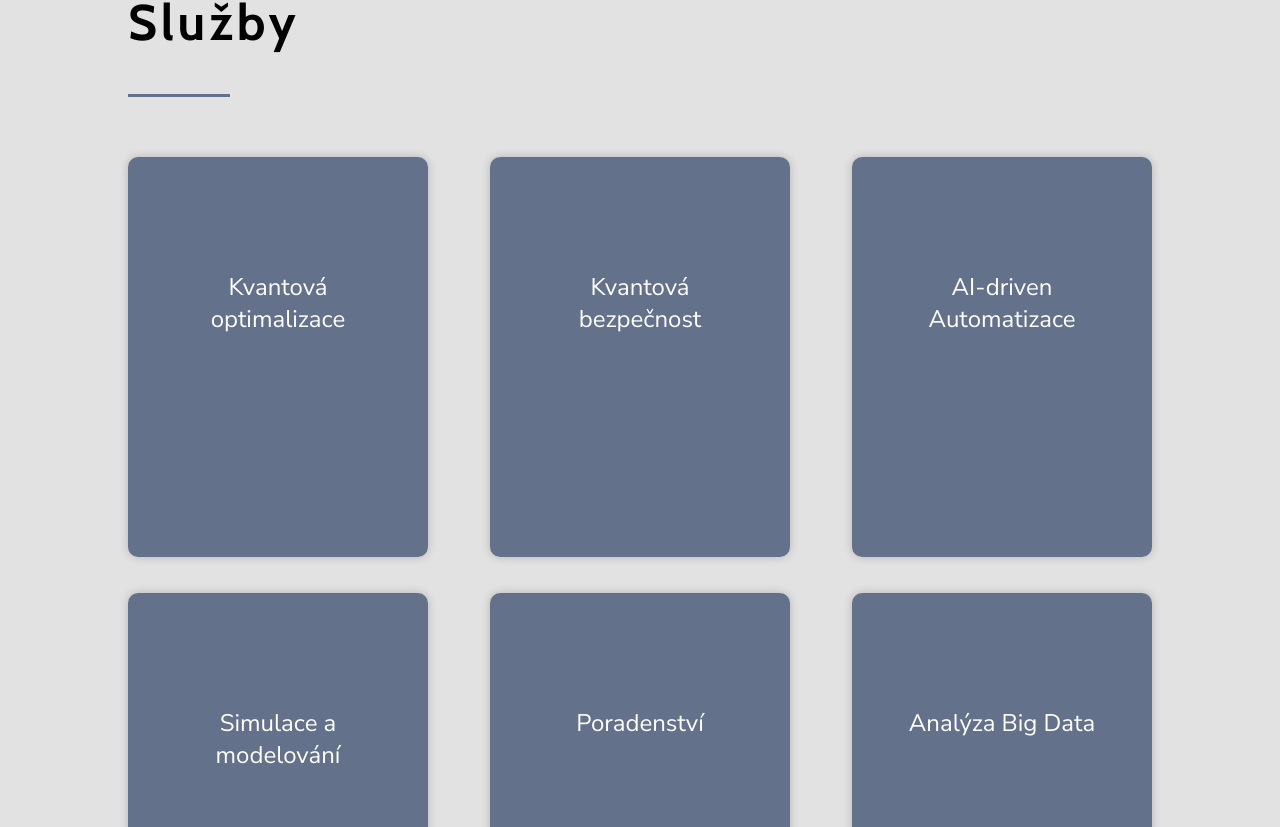
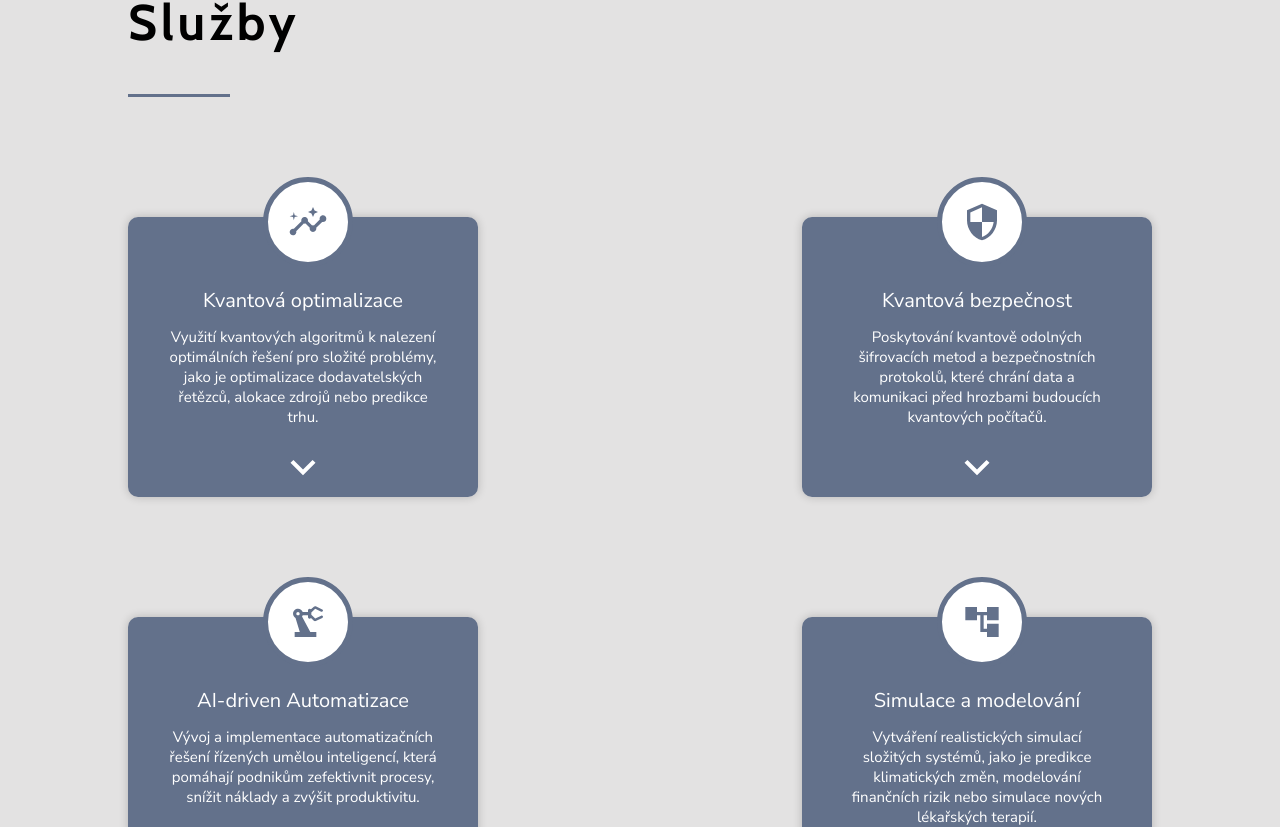
Before and after one commit to terichudejova/quantum-byte-solutions, a React (Vite) app: page / in a window 1280 px wide. Shown: the part 1221-2048 px from the top of the page. Built offline with nearby package versions, Linux system fonts and the light colour scheme.

Commit message:
finish services cards - add icons, finish animation

```diff
--- a/src/App.jsx
+++ b/src/App.jsx
@@ -7,6 +7,11 @@ import SettingsIcon from '@mui/icons-material/Settings';
 import SecurityIcon from '@mui/icons-material/Security';
 import GroupsIcon from '@mui/icons-material/Groups';
 import ServiceCard from './ServiceCard';
+import InsightsIcon from '@mui/icons-material/Insights';
+import PrecisionManufacturingIcon from '@mui/icons-material/PrecisionManufacturing';
+import AccountTreeIcon from '@mui/icons-material/AccountTree';
+import AutoStoriesIcon from '@mui/icons-material/AutoStories';
+import HubIcon from '@mui/icons-material/Hub';
 
 function App() {
 
@@ -77,12 +82,12 @@ function App() {
             <h2>Služby</h2>
             <div className='line'></div>
             <div className='bigCard'>
-              <ServiceCard serviceTitle={"Kvantová optimalizace"} serviceDescription={"Využití kvantových algoritmů k nalezení optimálních řešení pro složité problémy, jako je optimalizace dodavatelských řetězců, alokace zdrojů nebo predikce trhu. S kvantovou optimalizací dokážeme rychle a efektivně řešit náročné úkoly, které klasickým algoritmům trvají neúměrně dlouho. Pomáháme firmám dosáhnout lepších výsledků v oblastech, jako je logistika, plánování zdrojů nebo analýza trhu."} />
-              <ServiceCard serviceTitle={"Kvantová bezpečnost"}  serviceDescription={"Poskytování kvantově odolných šifrovacích metod a bezpečnostních protokolů, které chrání data a komunikaci před hrozbami budoucích kvantových počítačů. Zabezpečujeme vaše data a komunikaci pomocí technologií odolných vůči budoucím kvantovým útokům, abychom zajistili jejich bezpečnost i v nadcházejících letech."}/>
-              <ServiceCard serviceTitle={"AI-driven Automatizace"} serviceDescription={"Vývoj a implementace automatizačních řešení řízených umělou inteligencí, která pomáhají podnikům zefektivnit procesy, snížit náklady a zvýšit produktivitu. Naše automatizační řešení využívají umělou inteligenci k automatizaci rutinních procesů, což firmám umožňuje šetřit čas, minimalizovat chyby a soustředit se na strategické úkoly."}/>
-              <ServiceCard serviceTitle={"Simulace a modelování"} serviceDescription={"Vytváření realistických simulací složitých systémů, jako je predikce klimatických změn, modelování finančních rizik nebo simulace nových lékařských terapií. Naše simulace vám umožní přesně modelovat a předvídat chování komplexních systémů, což pomáhá při rozhodování a minimalizaci rizik v různých oblastech."}/>
-              <ServiceCard serviceTitle={"Poradenství"} serviceDescription={"Pomoc firmám při přechodu na kvantové technologie a jejich integraci do stávajících IT infrastruktur. Nabízíme odborné poradenství pro firmy, které chtějí využít potenciál kvantových technologií. Pomůžeme vám s jejich nasazením a integrací do vašich současných systémů."}/>
-              <ServiceCard serviceTitle={"Analýza Big Data"} serviceDescription={"Zpracování rozsáhlých datových sad pro získání klíčových obchodních informací. Využíváme pokročilé nástroje k odhalení skrytých vzorů a trendů, které podporují strategická rozhodnutí v oblastech jako marketing, finance a operace."}/>
+              <ServiceCard icon={<InsightsIcon style={{ fontSize: 40 }} />} serviceTitle={"Kvantová optimalizace"} serviceDescriptionFront={"Využití kvantových algoritmů k nalezení optimálních řešení pro složité problémy, jako je optimalizace dodavatelských řetězců, alokace zdrojů nebo predikce trhu."} serviceDescriptionBack={"S kvantovou optimalizací dokážeme rychle a efektivně řešit náročné úkoly, které klasickým algoritmům trvají neúměrně dlouho. Pomáháme firmám dosáhnout lepších výsledků v oblastech, jako je logistika, plánování zdrojů nebo analýza trhu."} />
+              <ServiceCard icon={<SecurityIcon style={{ fontSize: 40 }} />} serviceTitle={"Kvantová bezpečnost"}  serviceDescriptionFront={"Poskytování kvantově odolných šifrovacích metod a bezpečnostních protokolů, které chrání data a komunikaci před hrozbami budoucích kvantových počítačů."} serviceDescriptionBack={"Zabezpečujeme vaše data a komunikaci pomocí technologií odolných vůči budoucím kvantovým útokům, abychom zajistili jejich bezpečnost i v nadcházejících letech."}/>
+              <ServiceCard icon={<PrecisionManufacturingIcon style={{ fontSize: 40 }} />} serviceTitle={"AI-driven Automatizace"} serviceDescriptionFront={"Vývoj a implementace automatizačních řešení řízených umělou inteligencí, která pomáhají podnikům zefektivnit procesy, snížit náklady a zvýšit produktivitu."} serviceDescriptionBack={"Naše automatizační řešení využívají umělou inteligenci k automatizaci rutinních procesů, což firmám umožňuje šetřit čas, minimalizovat chyby a soustředit se na strategické úkoly."}/>
+              <ServiceCard icon={<AccountTreeIcon style={{ fontSize: 40 }} />} serviceTitle={"Simulace a modelování"} serviceDescriptionFront={"Vytváření realistických simulací složitých systémů, jako je predikce klimatických změn, modelování finančních rizik nebo simulace nových lékařských terapií."} serviceDescriptionBack={"Naše simulace vám umožní přesně modelovat a předvídat chování komplexních systémů, což pomáhá při rozhodování a minimalizaci rizik v různých oblastech."}/>
+              <ServiceCard icon={<AutoStoriesIcon style={{ fontSize: 40 }} />} serviceTitle={"Poradenství"} serviceDescriptionFront={"Pomoc firmám při přechodu na kvantové technologie a jejich integraci do stávajících IT infrastruktur."} serviceDescriptionBack={"Nabízíme odborné poradenství pro firmy, které chtějí využít potenciál kvantových technologií. Pomůžeme vám s jejich nasazením a integrací do vašich současných systémů."}/>
+              <ServiceCard icon={<HubIcon style={{ fontSize: 40 }} />} serviceTitle={"Analýza Big Data"} serviceDescriptionFront={"Zpracování rozsáhlých datových sad pro získání klíčových obchodních informací."} serviceDescriptionBack={"Využíváme pokročilé nástroje k odhalení skrytých vzorů a trendů, které podporují strategická rozhodnutí v oblastech jako marketing, finance a operace."}/>
             </div>
           </div>
         </div>
--- a/src/ServiceCard.css
+++ b/src/ServiceCard.css
@@ -1,12 +1,13 @@
 
 .serviceCard {
-    width: 30rem;
-    height: 40rem;
+    width: 35rem;
+    height: 28rem;
     perspective: 1000px;
     text-align: center;
-    margin-bottom: var(--size-xxl);
+    margin: calc(var(--size-xl) * 2) 0;
     box-shadow: rgba(0, 0, 0, 0.2) 0 0 10px;
     border-radius: 10px;
+    position: relative;;
   }
 
 /* .serviceCard:nth-of-type(1),
@@ -39,7 +40,7 @@
     width: 100%;
     height: 100%;
     backface-visibility: hidden;
-    padding: 8rem 3rem;
+    padding: 0 var(--space-s);
     box-sizing: border-box;
   }
 
@@ -48,12 +49,34 @@
     color: white;
     display: flex;
     flex-direction: column;
-    justify-content: start;
+    justify-content: space-between;
     align-items: center;
     border: 10px solid var(--second-color);
     border-radius: 10px;
     font-size: 24px;
     transform: rotateY(0deg);
+  }
+
+  .circleIcon {
+    background-color: white;
+    width: 8rem;
+    height: 8rem;
+    border-radius: 50%;
+    border: 5px var(--second-color) solid;
+    position: absolute;
+    top: -4rem;
+    left: calc(50% - 4rem);
+    z-index: 1;
+    transition: all 0.8s ease-in-out;
+    display: flex;
+    justify-content: center;
+    align-items: center;
+    color: var(--second-color);
+  }
+
+  .serviceCard:hover .circleIcon {
+    border: 5px var(--third-color) solid;
+    color: var(--third-color);
   }
 
   .card-back {
@@ -65,15 +88,21 @@
     border: 10px solid var(--third-color);
     border-radius: 10px;
     justify-content: center;
-    font-size: 24px;
     transform: rotateY(180deg);
   }
 
-  .card-back p:nth-of-type(1) {
+  .card-front p:nth-of-type(1) {
     font-size: var(--size-m);
+    margin-top: calc(var(--size-xl) * 2);
+    margin-bottom: var(--size-xs);
   }
 
-  .card-back p:nth-of-type(2) {
+  .card-front p:nth-of-type(2) {
+    font-size: var(--size-s);
+    margin-top: 0;
+  }
+
+  .card-back p:nth-of-type(1) {
     font-size: var(--size-s);
   }
 
--- a/src/ServiceCard.jsx
+++ b/src/ServiceCard.jsx
@@ -1,18 +1,23 @@
 import "./ServiceCard.css"
+import KeyboardArrowDownIcon from '@mui/icons-material/KeyboardArrowDown';
 
-export default function ServiceCard({serviceTitle, serviceDescription}) {
+export default function ServiceCard({icon, serviceTitle, serviceDescriptionFront, serviceDescriptionBack}) {
     return (
 
     <div class="serviceCard">
+        <div className="circleIcon">
+            {icon}
+        </div>
         <div class="card-inner">
             <div class="card-front">
-                <div className="serviceTitle-container">
-                    <p>{serviceTitle}</p>
-                </div>
+                    <div>
+                        <p>{serviceTitle}</p>
+                        <p>{serviceDescriptionFront}</p>
+                    </div>
+                    <KeyboardArrowDownIcon sx={{fontSize: "5rem"}} />
             </div>
             <div class="card-back">
-                <p>{serviceTitle}</p>
-                <p>{serviceDescription}</p>
+                <p>{serviceDescriptionBack}</p>
             </div>
         </div>
     </div>
```
